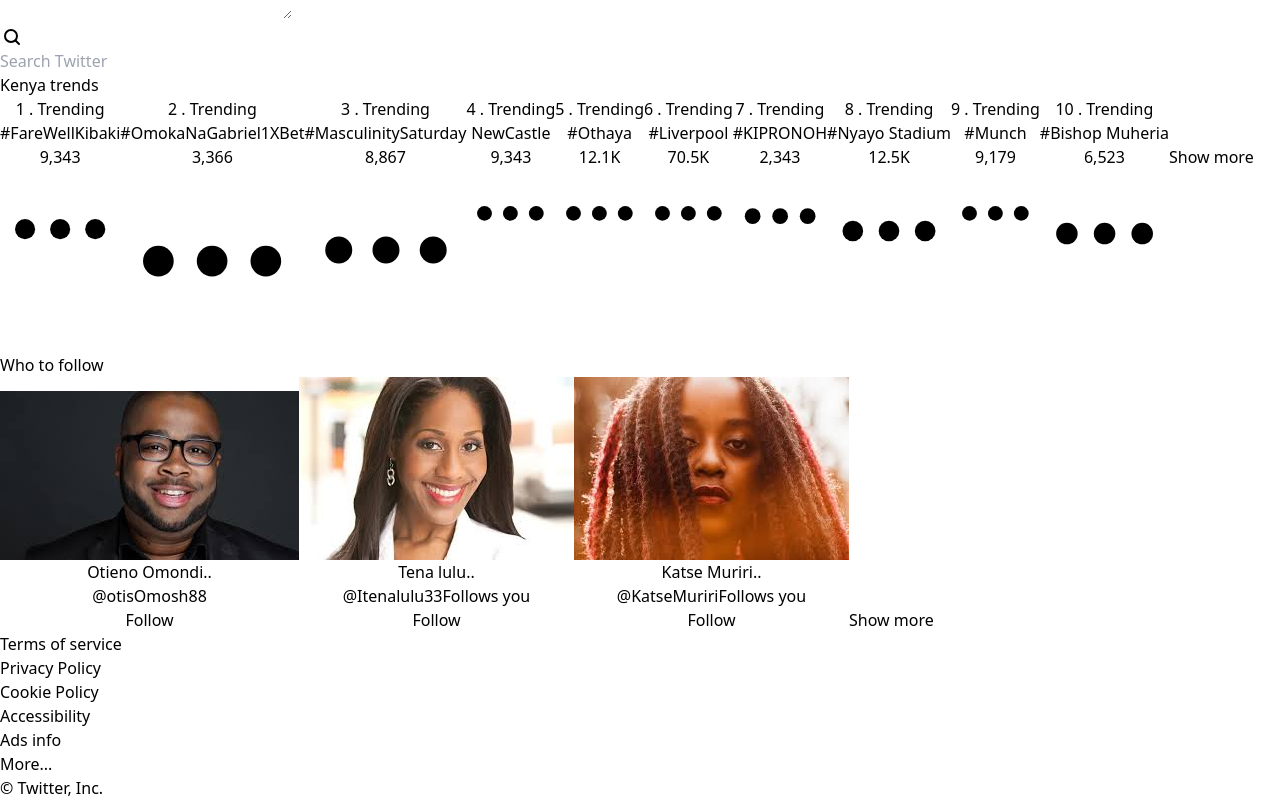
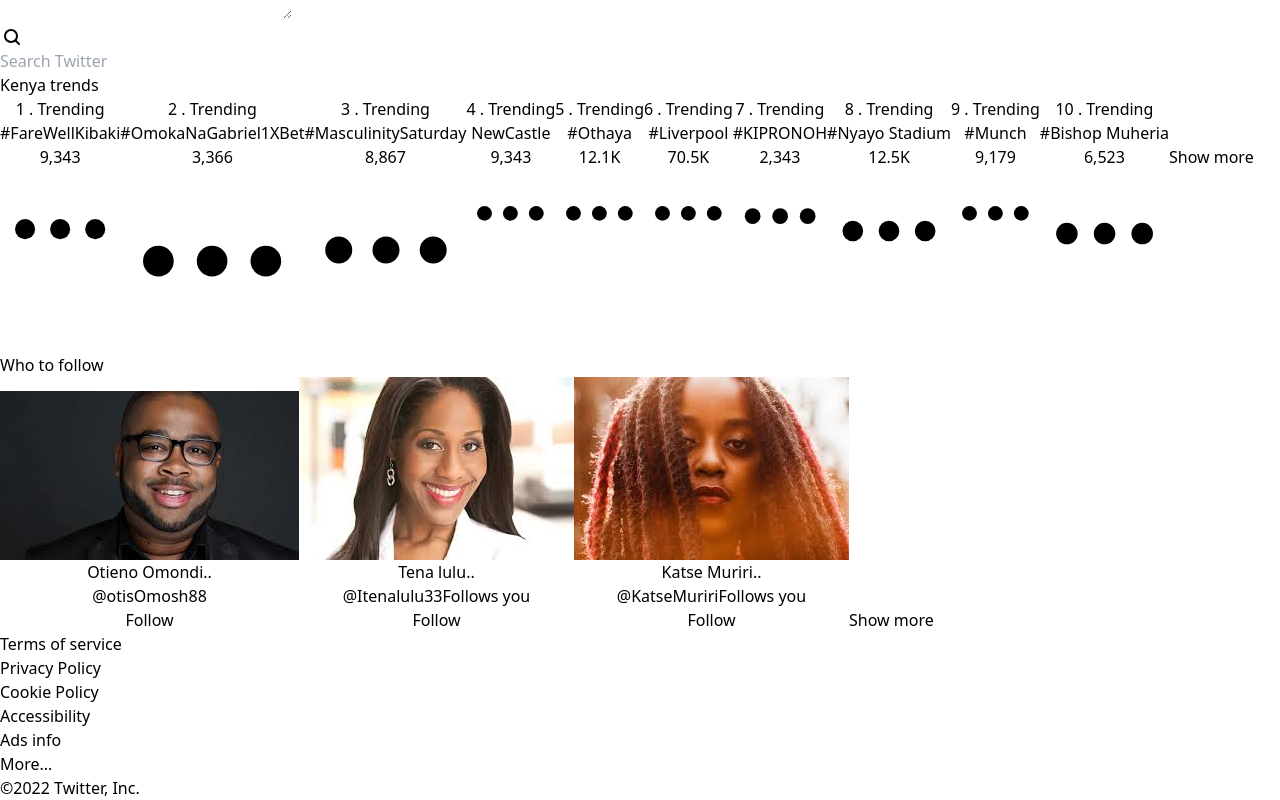
Before and after one commit to 9896/twitter-clone, a Vue app: page / in a window 1280 px wide. Shown: the part 1925-2725 px from the top of the page. Built offline with nearby package versions, Linux system fonts and the light colour scheme.

Commit message:
Fix left sidebar

```diff
--- a/src/components/HomePage.vue
+++ b/src/components/HomePage.vue
@@ -89,7 +89,7 @@
   <div class="flex">
     <!--Left side-bar -->
     <div
-      class="flex flex-col w-[320px] border-r-[1px] border-gray-110 pl-14 pr-4"
+      class="flex flex-col w-[320px] border-r-[1px] border-gray-110 pl-14 pr-4 fixed"
     >
       <button
         class="
@@ -145,7 +145,7 @@
         border-r-[1px] border-gray-110
         pl-4
         pr-4
-
+        ml-[320px]
       "
     >
       <p class="text-lg font-bold sticky top-0 bg-white h-12 opacity-95 pt-3"><span class="opacity-100">Home</span></p>
@@ -355,7 +355,7 @@
             More...
           </p>
         </div>
-        <p class="text-sm text-gray-500">&copy; Twitter, Inc.</p>
+        <p class="text-sm text-gray-500">&copy;2022 Twitter, Inc.</p>
       </div>
     </div>
   </div>
```
